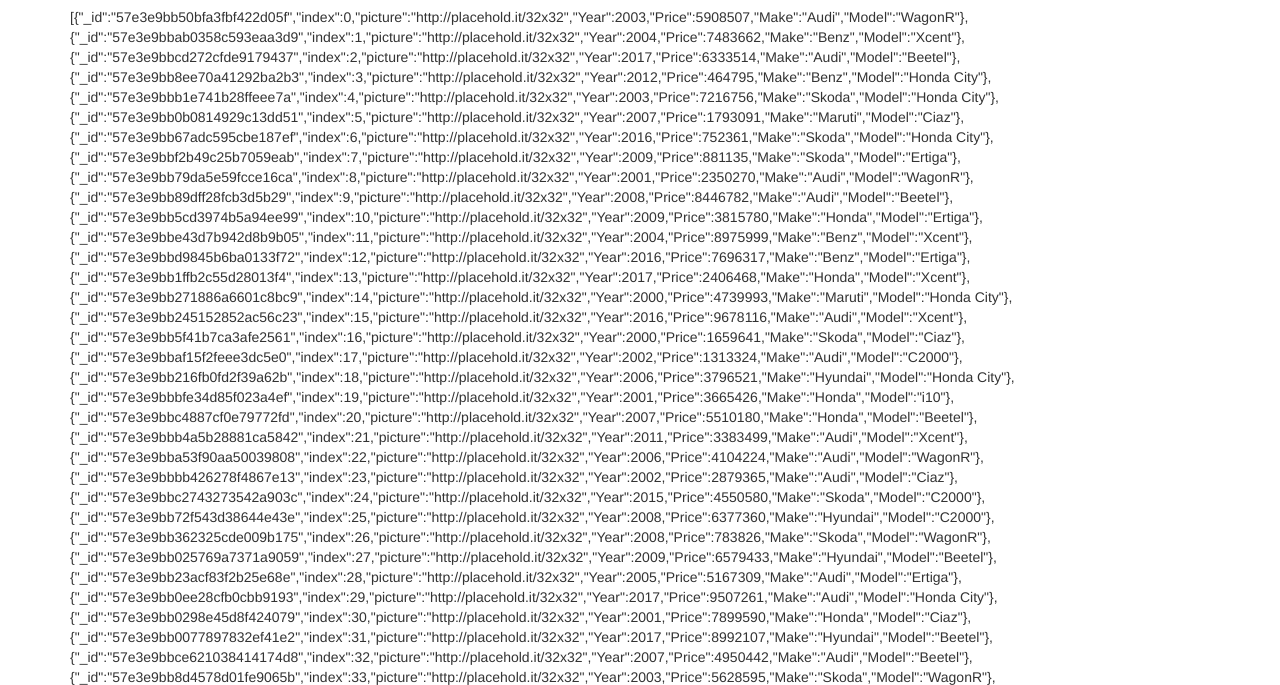
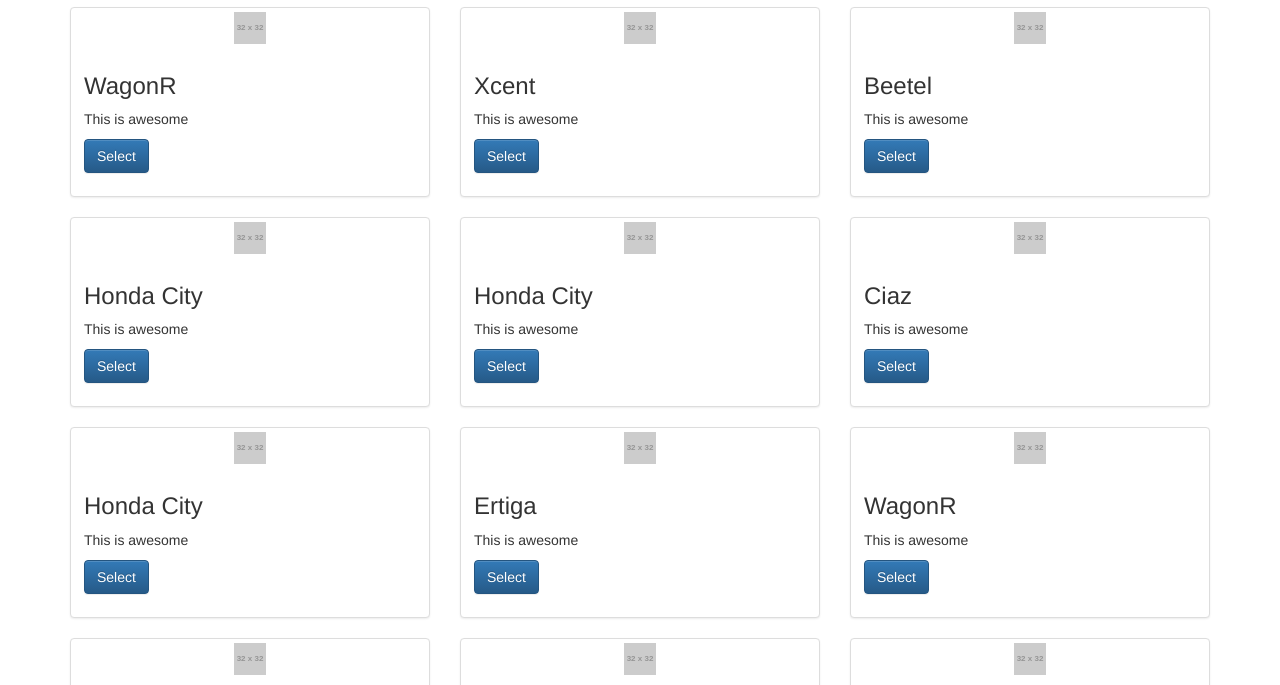
Before and after one commit to kiranuidev/Angularjs-August-7AM, a website: page VehicleDealsApp/index.html in a window 1280 px wide. Both pictures are taken after a click on the link "Vehicles". Shown: the part 115-800 px from the top of the page. Drawn offline with nearby package versions, Linux system fonts and the light colour scheme; placeholder pictures from the web are drawn by us.

Commit message:
added promises

```diff
--- a/VehicleDealsApp/app/templates/vehicles.html
+++ b/VehicleDealsApp/app/templates/vehicles.html
@@ -1,2 +1,52 @@
 <h1>Vehicles</h1>
-{{vehicles}}
+<!--<table class="table table-hover">
+    <thead>
+        <tr>
+            <td></td>
+            <td>Year</td>
+            <td>Make</td>
+            <td>Model</td>
+            <td>Price</td>
+        </tr>
+        <tr ng-repeat="vehicle in vehicles">
+        <td><img src="{{vehicle.picture}}" alt="vehicle">
+
+            </td>
+             <td>{{vehicle.Year}}
+
+            </td>
+               <td>{{vehicle.Make}}
+
+            </td>
+            <td>{{vehicle.Model}}
+
+            </td>
+            <td>{{vehicle.Price}}
+
+            </td>
+            <td><button class="btn btn-primary"></button>
+
+            </td>
+
+        </tr>
+
+    </thead>
+</table>-->
+
+<div class="row">
+
+
+        <div class="col-sm-6 col-md-4" ng-repeat="vehicle in vehicles">
+            <div class="thumbnail">
+                <img src="{{vehicle.picture}}" alt="...">
+                <div class="caption">
+                    <h3>{{vehicle.Model}}</h3>
+                    <p>This is awesome</p>
+                    <p>{{vehicle.price}}</p>
+                        <a href="#"  class="btn btn-primary" role="button" >Select</a>
+                    </p>
+
+                </div>
+            </div>
+        </div>
+    </div>
--- a/VehicleDealsApp/app/vehicles/vehicles-service.js
+++ b/VehicleDealsApp/app/vehicles/vehicles-service.js
@@ -1,19 +1,30 @@
 (function(){
     angular.module("vehicles")
-    .service("vehicleSvc",["$http",
-                           function($http){
+    .service("vehicleSvc",["$http","$q",
+                           function($http,$q){
+        function addDiscount(data){
+             _.each(data.data.vehicles,function(item){
+                item.discount=.1;
+            });
+            return data;
+        }
+
         this.getVehicles=function(){
-          return  $http.get("app/api/vehicles.json");
-           /* var returnObj={};
-            returnObj.then=function(){
-                console.log("xyz")
-            };
-            returnObj.catch=function(){
-                console.log("error")
-            };
+       var dfd= $q.defer();
 
-            return returnObj;
-        };*/
+
+   $http.get("app/api/vehicles.json")
+        .then(function(response){
+       var data = addDiscount(response);
+          dfd.resolve(data);
+        })
+        .catch(function(response){
+           dfd.reject(response)
+        });
+
+    return dfd.promise;
+         // return  $http.get("app/api/vehicles.json");
+
         };
     }]);
 })();
```
